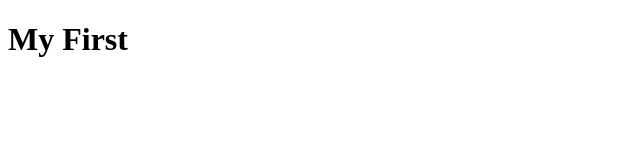
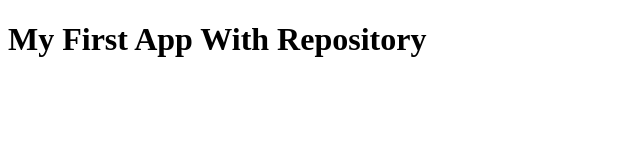
Before and after one commit to aquinomark212/firstRepo, a plain HTML site: page index.html in a window 1280 px wide. Shown: the whole page, without its empty margins (0-640 px from the left). Drawn offline with Linux system fonts and the light colour scheme.

Commit message:
Nilagyan ko lang ng title

```diff
--- a/index.html
+++ b/index.html
@@ -7,7 +7,7 @@
   </head>
   <body>
     <div>
-      <h1>My First</h1>
+      <h1>My First App With Repository</h1>
     </div>
   </body>
 </html>
```
